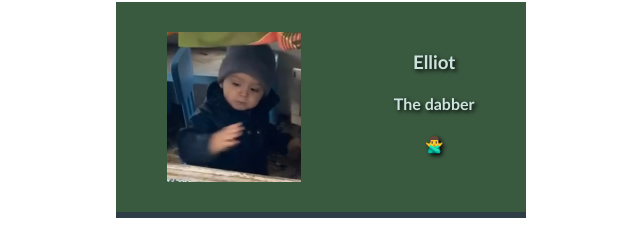
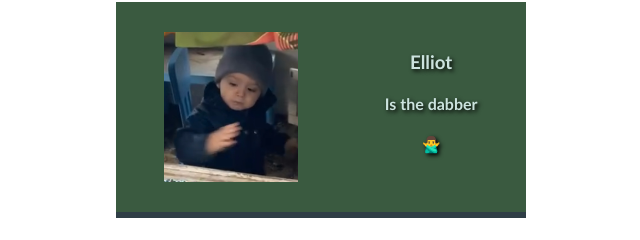
Before and after one commit to Gitchhe/ElliotBC, a plain HTML site: page index.html in a window 1280 px wide. Shown: the part 98-338 px from the top of the page, 319-959 px from the left. Drawn offline with Linux system fonts and the light colour scheme.

Commit message:
Update index.html
Updated the file

```diff
--- a/index.html
+++ b/index.html
@@ -7,7 +7,7 @@
             <img class="avatar border-blue" src="images/IMG_5487.jpg">
             <div >
                 <h3>Elliot</h3>
-                <h4>The dabber</h4>
+                <h4>Is the dabber</h4>
                 <p>🙅‍♂️</p>
             </div>
         </div>
```
